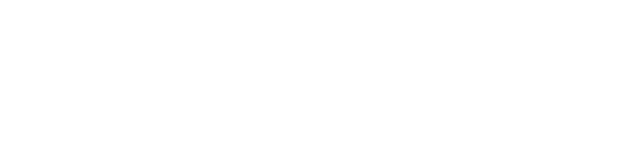
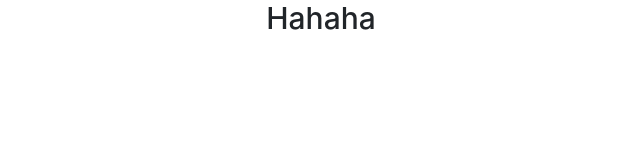
Before and after one commit to Thao1306/FE64_QuanLySinhVien, a plain HTML site: page index.html in a window 1280 px wide. Shown: the whole page, without its empty margins (34-674 px from the left). Drawn offline with nearby package versions, Linux system fonts and the light colour scheme.

Commit message:
chinh sua the h1

```diff
--- a/index.html
+++ b/index.html
@@ -8,9 +8,17 @@
 
     <!-- Bootstrap CSS -->
     <link rel="stylesheet" href="https://stackpath.bootstrapcdn.com/bootstrap/4.3.1/css/bootstrap.min.css" integrity="sha384-ggOyR0iXCbMQv3Xipma34MD+dH/1fQ784/j6cY/iJTQUOhcWr7x9JvoRxT2MZw1T" crossorigin="anonymous">
+
+    <link rel="stylesheet" href="./style/User_b.css">
   </head>
   <body>
-
+      <section class="container">
+        <div class="row">
+          <div class="col-6">
+            <h1>Hahaha</h1>
+          </div>
+        </div>
+      </section>
     <!-- Optional JavaScript -->
     <!-- jQuery first, then Popper.js, then Bootstrap JS -->
     <script src="https://code.jquery.com/jquery-3.3.1.slim.min.js" integrity="sha384-q8i/X+965DzO0rT7abK41JStQIAqVgRVzpbzo5smXKp4YfRvH+8abtTE1Pi6jizo" crossorigin="anonymous"></script>
--- /dev/null
+++ b/style/User_b.css
@@ -0,0 +1,5 @@
+h1{
+    background-color: white;
+    font-size: 30px;
+    text-align: center;
+}
```
